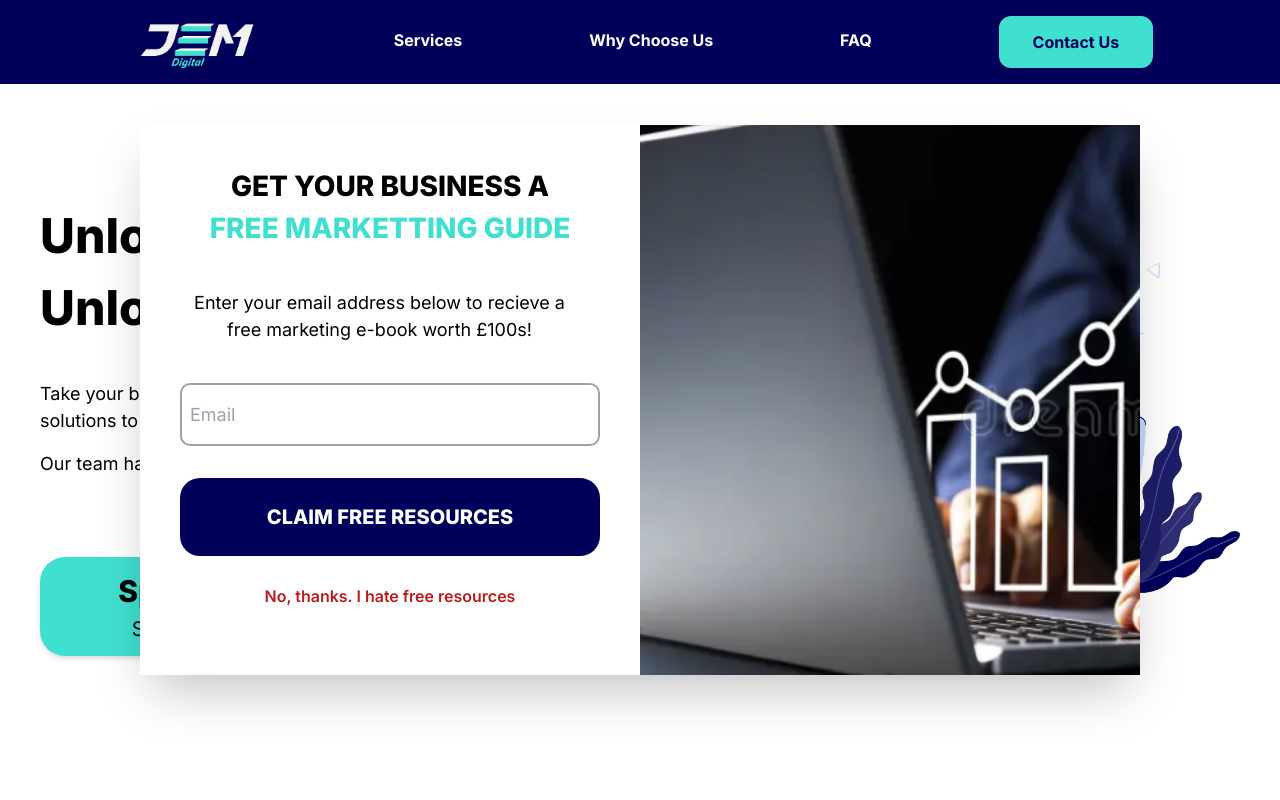
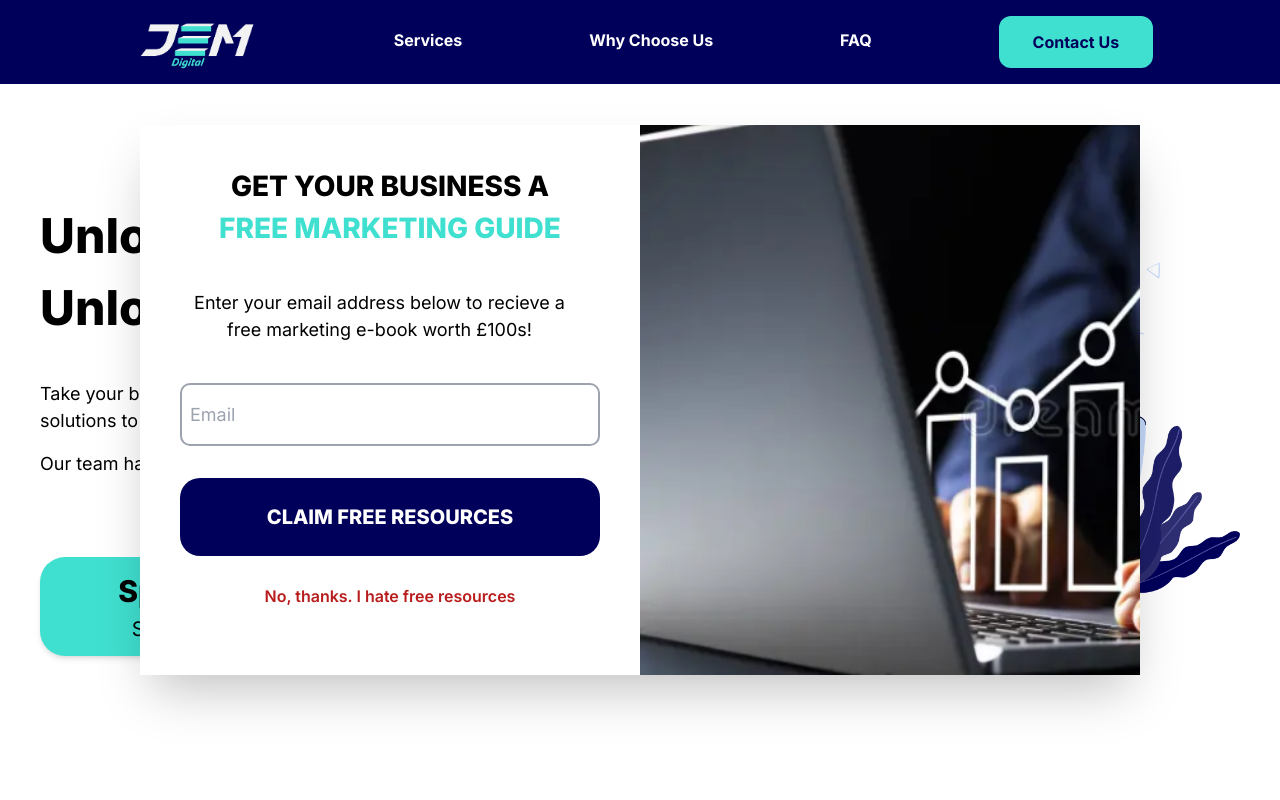
Before and after one commit to emonmazharul/jem-media, a Next.js app: page / in a window 1280 px wide. Shown: the top 800 px of the page. Built offline with nearby package versions, Linux system fonts and the light colour scheme.

Commit message:
fix the spelling error

```diff
--- a/src/app/component/markettingPopUp.js
+++ b/src/app/component/markettingPopUp.js
@@ -60,7 +60,7 @@ export function PagePopUp() {
           <h2 className="mb-10 text-[21px] md:text-[28px] uppercase text-center font-extrabold">
             <span className="text-black">get your business a  </span>
             <br/>
-            <span className="text-colorTwo">free marketting guide</span>
+            <span className="text-colorTwo">free marketing guide</span>
           </h2>
           <p className="mb-5 md:mb-10 text-[14px] md:text-[18px] text-center md:w-[95%] w-full">
             Enter your email address below to recieve a free marketing e-book worth £100s!
```
